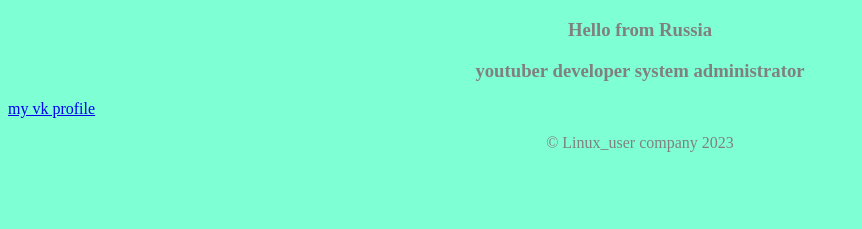
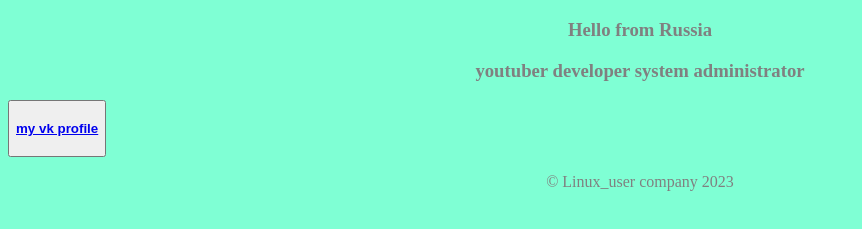
Before and after one commit to x-server-xorg/x-server-xorg.github.io, a plain HTML site: page index.html in a window 1280 px wide. Shown: the part 61-290 px from the top of the page, without its empty margins (0-862 px from the left). Drawn offline with Linux system fonts and the light colour scheme.

Commit message:
Update index.html

```diff
--- a/index.html
+++ b/index.html
@@ -8,7 +8,7 @@
 
 <h3 align="center" style="color:Grey">youtuber developer system administrator</h3>
 
- <p><a href="http://vk.com/x_server_xorg">my vk profile</a></p>
+ <button><h4><a href="http://vk.com/x_server_xorg" align="center">my vk profile</a></h4></button>
 
 <p align="center" style="color:Grey">© Linux_user company 2023</p>
 </body>
```
